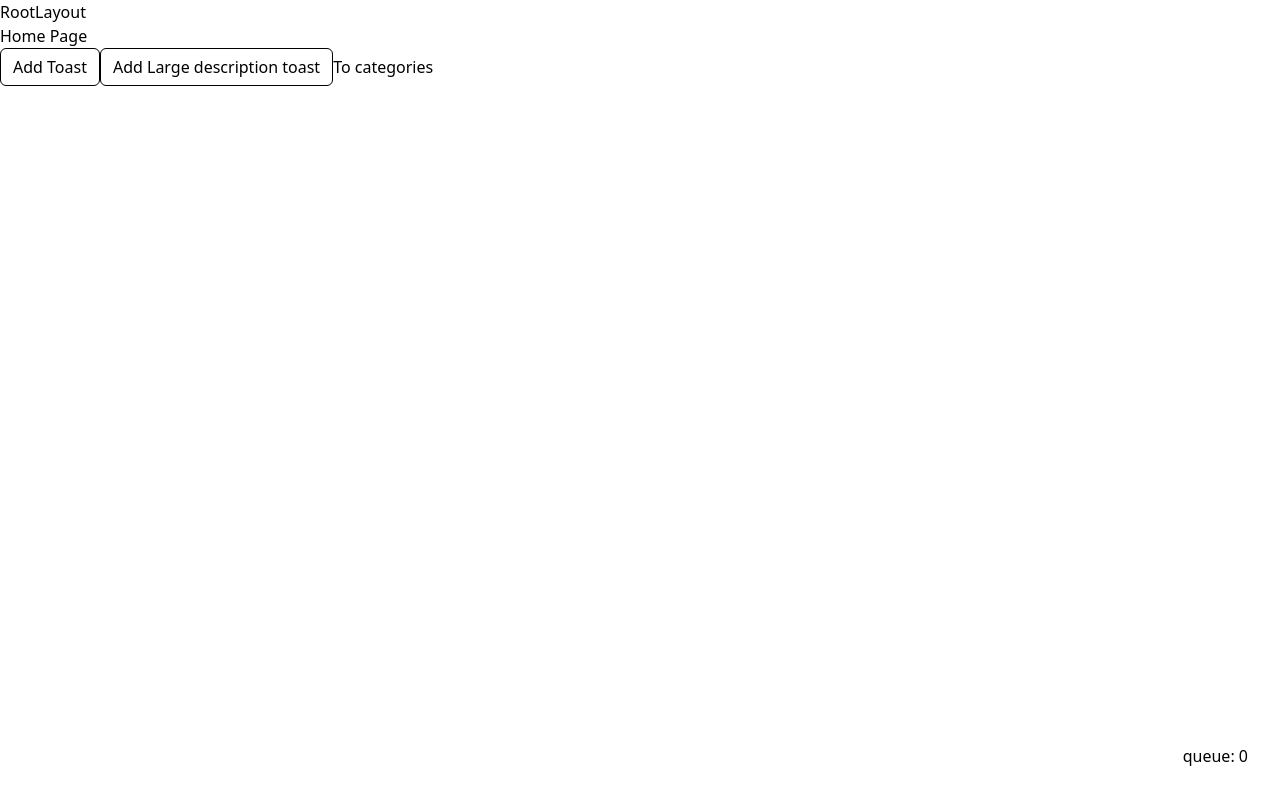
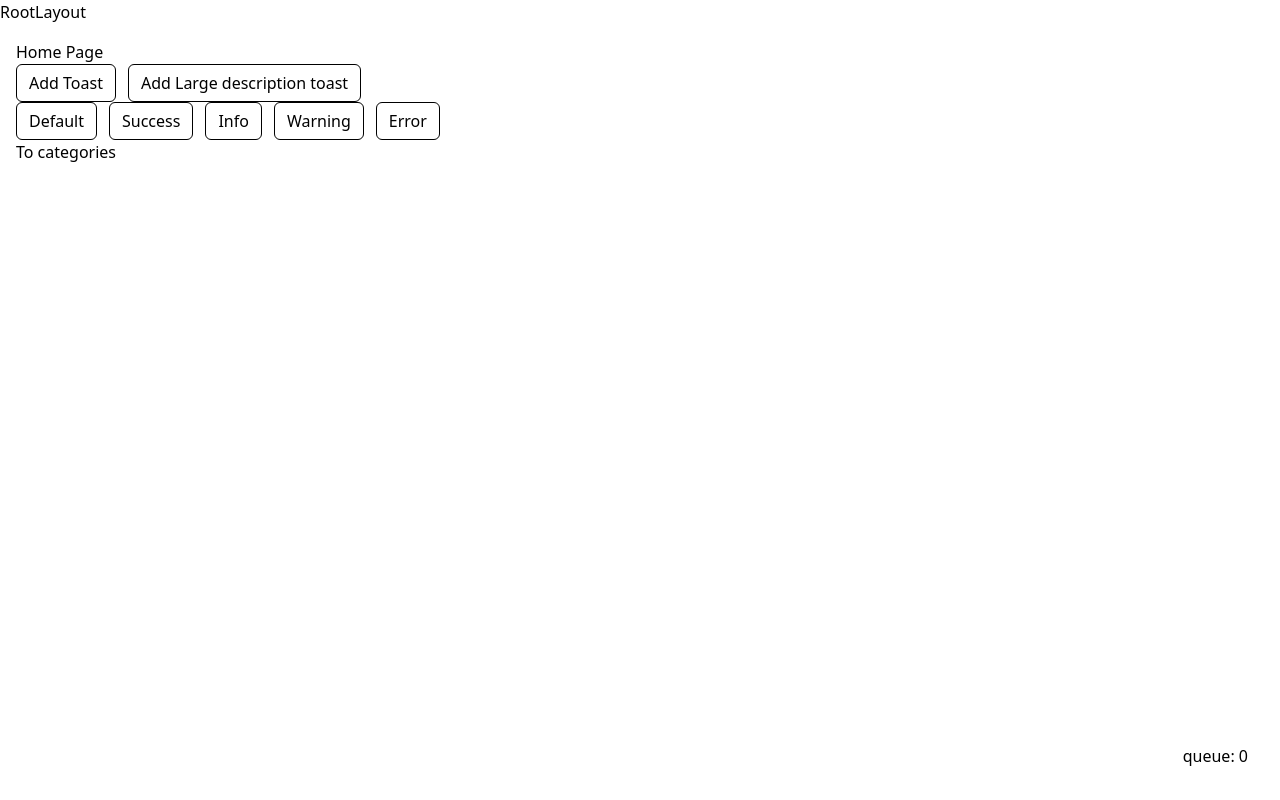
Before and after one commit to DanielEsh/react-toasts, a React (Vite) app: page / in a window 1280 px wide. Built offline with nearby package versions, Linux system fonts and the light colour scheme.

Commit message:
feat: type

```diff
--- a/src/components/toasts.tsx
+++ b/src/components/toasts.tsx
@@ -2,10 +2,12 @@ import React from 'react'
 import { CSSProperties, useMemo, useRef, useState, useEffect } from 'react'
 import ReactDOM from 'react-dom'
 import { ToastState } from '../state.ts'
-import {useQueue} from "../use-queue.ts";
+import { useQueue } from '../use-queue.ts'
+import { ToastType } from '../types.ts'
 
 interface ToastsProps {
   index: number
+  type: ToastType['type']
   title: string
   description?: string
   onDismiss?: () => void
@@ -17,7 +19,7 @@ const Toast = (props: ToastsProps) => {
   return (
     <li
       ref={toastRef}
-      className="toast"
+      className={`toast _${props.type}`}
       style={
         {
           '--index': props.index,
@@ -27,56 +29,38 @@ const Toast = (props: ToastsProps) => {
     >
       <div>{props.title}</div>
       <div>{props.description}</div>
-      <div className="toast-close" onClick={props.onDismiss}>close</div>
+      <div
+        className="toast-close"
+        onClick={props.onDismiss}
+      >
+        close
+      </div>
     </li>
   )
 }
 
-interface ToastData {
-  id: number
-  title: string
-  description?: string
-}
-
-const initialPropsData: ToastData[] = [
-  {
-    id: 1,
-    title: 'title',
-    description: 'description',
-  },
-  {
-    id: 2,
-    title: 'title',
-    description: 'description',
-  },
-  {
-    id: 3,
-    title: 'title',
-    description: 'description',
-  },
-]
-
 export const Toasts = () => {
-  const [toasts, setToasts] = useState<any[]>([])
-  const {state, queue, add, update} = useQueue<ToastType>({
+  const { state, queue, add, update } = useQueue<ToastType>({
     limit: 5,
   })
 
   const removeToast = (toast: ToastType) =>
-      update((notifications) =>
-          notifications.filter((notification) => {
-            return notification.id !== toast.id
-          }),
-      )
+    update((notifications) =>
+      notifications.filter((notification) => {
+        return notification.id !== toast.id
+      }),
+    )
 
   useEffect(() => {
     return ToastState.subscribe((toast) => {
       console.log('SUB', toast)
 
-      if ((toast).dismiss) {
-        setToasts((toasts) => toasts.map((t) => (t.id === toast.id ? { ...t, delete: true } : t)));
-        return;
-      }
+      // if (toast.dismiss) {
+      //   setToasts((toasts) =>
+      //     toasts.map((t) => (t.id === toast.id ? { ...t, delete: true } : t)),
+      //   )
+      //   return
+      // }
 
       // Prevent batching, temp solution.
       setTimeout(() => {
@@ -111,6 +95,7 @@ export const Toasts = () => {
           <Toast
             key={toast.id}
             index={index}
+            type={toast.type}
             title={toast.title}
             description={toast.description}
             onDismiss={() => removeToast(toast)}
--- a/src/index.css
+++ b/src/index.css
@@ -39,6 +39,22 @@
   border: 1px solid black;
 }
 
+.toast._success {
+  background: green;
+}
+
+.toast._info {
+  background: blue;
+}
+
+.toast._warning {
+  background: yellow;
+}
+
+.toast._error {
+  background: red;
+}
+
 .toast-close {
   position: absolute;
   top: 8px;
--- a/src/layouts/root-layout.tsx
+++ b/src/layouts/root-layout.tsx
@@ -4,7 +4,7 @@ export const RootLayout = () => {
   return (
     <div>
       RootLayout
-      <div className="">
+      <div className="p-4">
         <Outlet />
       </div>
     </div>
--- a/src/routes/home.tsx
+++ b/src/routes/home.tsx
@@ -10,10 +10,45 @@ export default function HomePage() {
   }
 
   const handle2Click = () => {
-      toastFunction('message', {
-          id: new Date().getTime(),
-          description: 'Lorem ipsum dolor sit amet, consectetur adipiscing elit, sed do eiusmod tempor incididunt ut labore et dolore magna aliqua. Ut enim ad minim veniam, quis nostrud exercitation ullamco laboris nisi ut aliquip ex ea commodo consequat.',
-      })
+    toastFunction('message', {
+      id: new Date().getTime(),
+      description:
+        'Lorem ipsum dolor sit amet, consectetur adipiscing elit, sed do eiusmod tempor incididunt ut labore et dolore magna aliqua. Ut enim ad minim veniam, quis nostrud exercitation ullamco laboris nisi ut aliquip ex ea commodo consequat.',
+    })
+  }
+
+  const handleDefaultClick = () => {
+    toastFunction('message', {
+      id: new Date().getTime(),
+    })
+  }
+
+  const handleSuccessClick = () => {
+    toastFunction('message', {
+      id: new Date().getTime(),
+      type: 'success',
+    })
+  }
+
+  const handleInfoClick = () => {
+    toastFunction('message', {
+      id: new Date().getTime(),
+      type: 'info',
+    })
+  }
+
+  const handleWarningClick = () => {
+    toastFunction('message', {
+      id: new Date().getTime(),
+      type: 'warning',
+    })
+  }
+
+  const handleErrorClick = () => {
+    toastFunction('message', {
+      id: new Date().getTime(),
+      type: 'error',
+    })
   }
 
   console.log('rerender')
@@ -22,8 +57,52 @@ export default function HomePage() {
     <div>
       <h1>Home Page</h1>
       <div>
-        <button className="button" onClick={handleClick}>Add Toast</button>
-        <button className="button" onClick={handle2Click}>Add Large description toast</button>
+        <div className="flex gap-3">
+          <button
+            className="button"
+            onClick={handleClick}
+          >
+            Add Toast
+          </button>
+          <button
+            className="button"
+            onClick={handle2Click}
+          >
+            Add Large description toast
+          </button>
+        </div>
+        <div className="flex gap-3">
+          <button
+            className="button"
+            onClick={handleDefaultClick}
+          >
+            Default
+          </button>
+          <button
+            className="button"
+            onClick={handleSuccessClick}
+          >
+            Success
+          </button>
+          <button
+            className="button"
+            onClick={handleInfoClick}
+          >
+            Info
+          </button>
+          <button
+            className="button"
+            onClick={handleWarningClick}
+          >
+            Warning
+          </button>
+          <button
+            className="button"
+            onClick={handleErrorClick}
+          >
+            Error
+          </button>
+        </div>
         <Link to="/categories">To categories</Link>
       </div>
     </div>
--- a/src/state.ts
+++ b/src/state.ts
@@ -42,13 +42,15 @@ class Observer {
     console.log('STATE DISMISS', id)
     if (!id) {
       this.toasts.forEach((toast) => {
-        this.subscribers.forEach((subscriber) => subscriber({ id: toast.id, dismiss: true }));
-      });
+        this.subscribers.forEach((subscriber) =>
+          subscriber({ id: toast.id, dismiss: true }),
+        )
+      })
     }
 
-    this.subscribers.forEach((subscriber) => subscriber({ id, dismiss: true }));
-    return id;
-  };
+    this.subscribers.forEach((subscriber) => subscriber({ id, dismiss: true }))
+    return id
+  }
 }
 
 export const ToastState = new Observer()
@@ -58,6 +60,7 @@ export const toastFunction = (message: string, data: any) => {
 
   ToastState.addToast({
     title: message,
+    type: 'default',
     ...data,
     id,
   })
--- a/src/types.ts
+++ b/src/types.ts
@@ -1,5 +1,6 @@
-interface ToastType {
-    id?: number | string
-    title: string
-    description?: string
+export interface ToastType {
+  id?: number | string
+  type?: 'default' | 'success' | 'info' | 'warning' | 'error'
+  title: string
+  description?: string
 }
```
